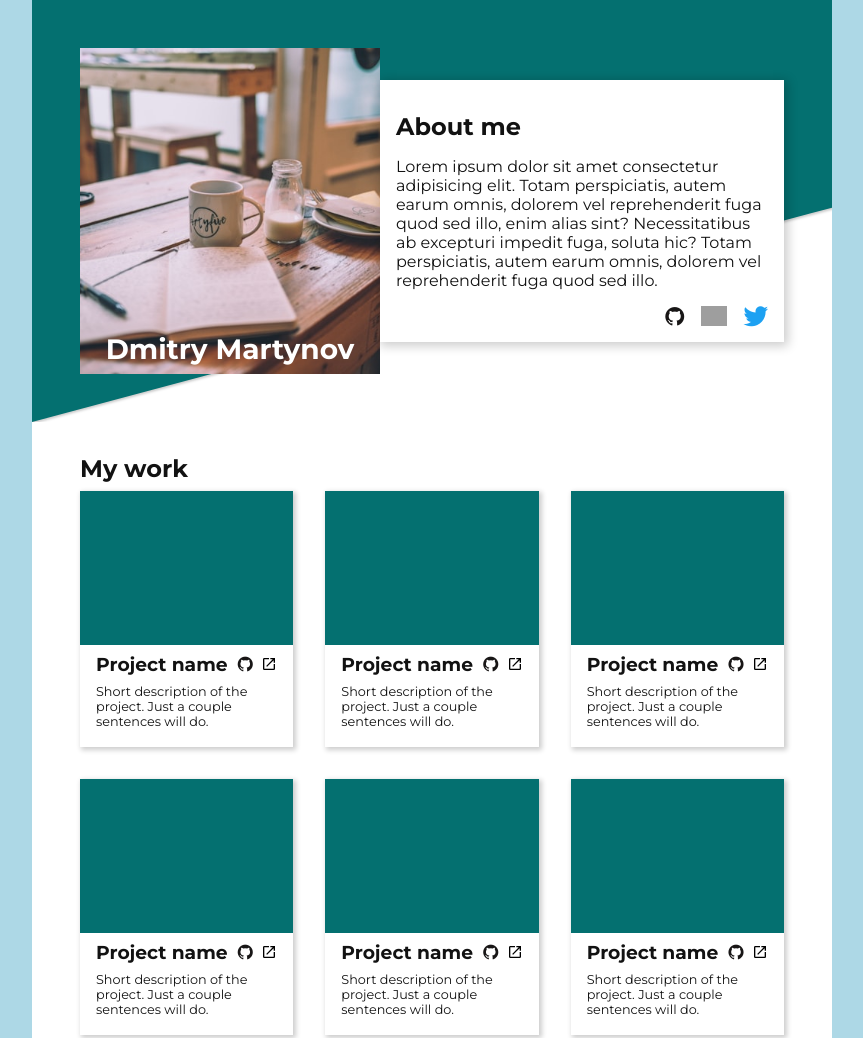
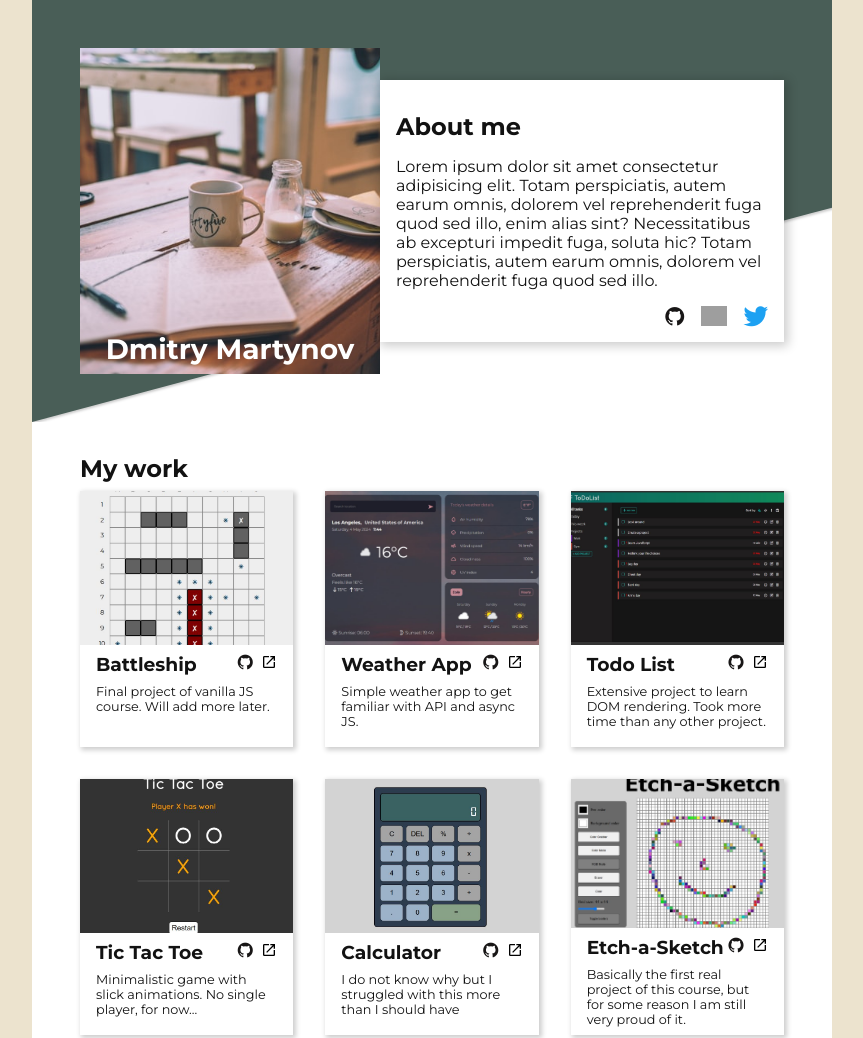
Before and after one commit to Dimar1510/homepage, a plain HTML site: page index.html in a window 1280 px wide. Shown: the top 1038 px of the page, without its empty margins (208-1071 px from the left). Drawn offline with nearby package versions, Linux system fonts and the light colour scheme; grey boxes are pictures that could not be loaded.

Commit message:
add projects to grid

```diff
--- a/index.html
+++ b/index.html
@@ -6,6 +6,7 @@
     <title>Homepage</title>
     <link rel="stylesheet" href="style.css">
     <link rel="stylesheet" type='text/css' href="https://cdn.jsdelivr.net/gh/devicons/devicon@latest/devicon.min.css" />
+    <script src="script.js" defer></script>
 </head>
 <body>
 <div class="wrapper">
--- /dev/null
+++ b/script.js
@@ -0,0 +1,100 @@
+const projects = []
+
+class Project {
+    constructor(name, github, live, description, image) {
+        this.name = name
+        this.github = github
+        this.live = live
+        this.description = description
+        this.image = image
+    }
+}
+
+projects.push
+(
+    new Project
+    (
+        'Battleship',
+        'https://github.com/Dimar1510/battleship',
+        'https://dimar1510.github.io/battleship/',
+        'Final project of vanilla JS course. Will add more later.',
+        'images/projects/battleship.JPG'
+    ),
+    new Project
+    (
+        'Weather App',
+        'https://github.com/Dimar1510/weather-app/',
+        'https://dimar1510.github.io/weather-app/',
+        'Simple weather app to get familiar with API and async JS.',
+        'images/projects/weather.JPG'
+    ),
+    new Project
+    (
+        'Todo List',
+        'https://github.com/Dimar1510/todo/',
+        'https://dimar1510.github.io/todo/',
+        'Extensive project to learn DOM rendering. Took more time than any other project.',
+        'images/projects/todo.JPG'
+    ),
+    new Project
+    (
+        'Tic Tac Toe',
+        'https://github.com/Dimar1510/tic-tac-toe',
+        'https://dimar1510.github.io/tic-tac-toe',
+        'Minimalistic game with slick animations. No single player, for now...',
+        'images/projects/tictac.JPG'
+    ),
+    new Project
+    (
+        'Calculator',
+        'https://github.com/Dimar1510/calculator',
+        'https://dimar1510.github.io/calculator/',
+        'I do not know why but I struggled with this more than I should have',
+        'images/projects/calculator.JPG',
+    ),
+    new Project
+    (
+        'Etch-a-Sketch',
+        'https://github.com/Dimar1510/eas',
+        'https://dimar1510.github.io/eas/',
+        'Basically the first real project of this course, but for some reason I am still very proud of it.',
+        'images/projects/eas.JPG'
+    )
+)
+
+
+function renderProjects() {
+    const grid = document.querySelector('.projects')
+    grid.innerHTML = ""
+    projects.forEach(project => {
+        grid.append(createCard(project))
+    });
+}
+
+function createCard(project) {
+    const card = document.createElement('div')
+    card.classList.add('card')
+    card.innerHTML =
+    `
+    <div class="card-image">
+        <img src="${project.image}">
+    </div>
+    <div class="card-description">
+        <div class="card-title">
+            <h3>${project.name}</h3>
+            <div class="project-links">
+                <a href="${project.github}" target='_blank'>
+                <i class="devicon-github-original colored link"></i>
+                </a>
+                <a href="${project.live}" target='_blank'>
+                <img src="images/open-in-new.svg" alt="" class='link'>
+                </a>
+            </div>
+        </div>
+        <p>${project.description}</p>
+    </div>
+    `
+    return card
+}
+
+renderProjects()
--- a/style.css
+++ b/style.css
@@ -10,8 +10,12 @@
 :root {
     --clr-white: #ffffff;
     --clr-text: #121212;
-    --clr-accent: rgb(4, 112, 112);
-    --clr-bg: lightblue;
+    --clr-accent: #495E57;
+    --clr-bg: #ECE3CE;
+}
+
+a {
+    text-decoration: none;
 }
 
 body {
@@ -117,10 +121,27 @@ main {
     display: grid;
     grid-template-rows: 3fr 2fr;
     box-shadow: 2px 2px 5px 1px rgba(0, 0, 0, 0.2);
+    transition: scale ease 0.3s;
+}
+
+.card a:hover {
+    scale: 1.25;
+}
+
+.card-image img {
+    width: 100%;
+    height: 100%;
+    object-fit: cover;
+
+}
+
+.card:hover {
+    scale: 1.05;
 }
 
 .card-image {
     background-color: var(--clr-accent);
+    overflow: hidden;
 }
 
 .card-title {
@@ -128,7 +149,6 @@ main {
     justify-content: space-between;
     align-items: center;
     font-size: 1rem;
-
 }
 
 .card-description {
```
Also changed, not shown: images/projects/battleship.JPG (added), images/projects/calculator.JPG (added), images/projects/eas.JPG (added), images/projects/tictac.JPG (added), images/projects/todo.JPG (added), images/projects/weather.JPG (added).
